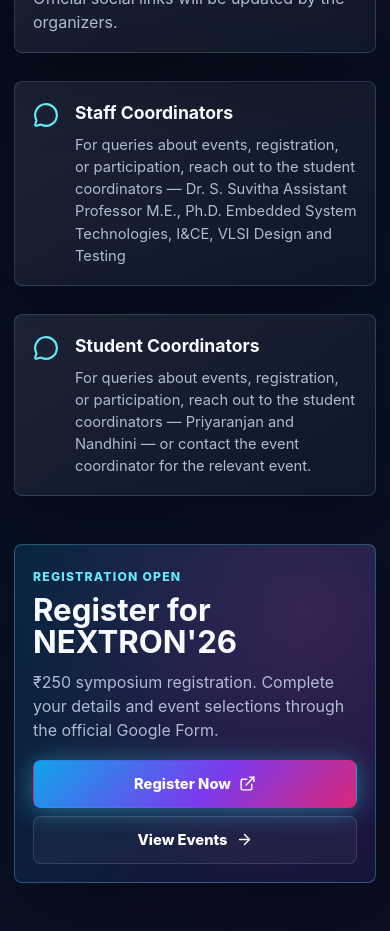
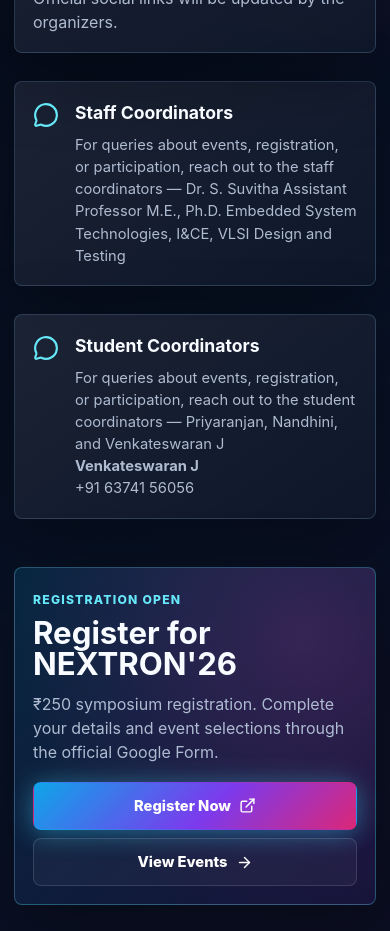
Before and after one commit to NIYHIYASREE/nextron, a React (Vite) app: page /contact in a window 390 px wide. Shown: the part 780-1711 px from the top of the page. Built offline with nearby package versions, Linux system fonts and the light colour scheme.

Commit message:
Update contact page: remove conditional text, add all persons as main contacts, add Venkateswaran J with phone number

```diff
--- a/src/pages/Contact.jsx
+++ b/src/pages/Contact.jsx
@@ -100,7 +100,7 @@
         <div>
           <h2>Staff Coordinators</h2>
           <p>
-            For queries about events, registration, or participation, reach out to the student coordinators —
+            For queries about events, registration, or participation, reach out to the staff coordinators —
             Dr. S. Suvitha
 Assistant Professor
 M.E., Ph.D.
@@ -120,8 +120,10 @@
           <h2>Student Coordinators</h2>
           <p>
             For queries about events, registration, or participation, reach out to the student coordinators —
-            Priyaranjan and Nandhini — or contact the event coordinator for the relevant event.
+            Priyaranjan, Nandhini, and Venkateswaran J
           </p>
+          <p><strong>Venkateswaran J</strong></p>
+          <p>+91 63741 56056</p>
         </div>
       </motion.section>
 
```
